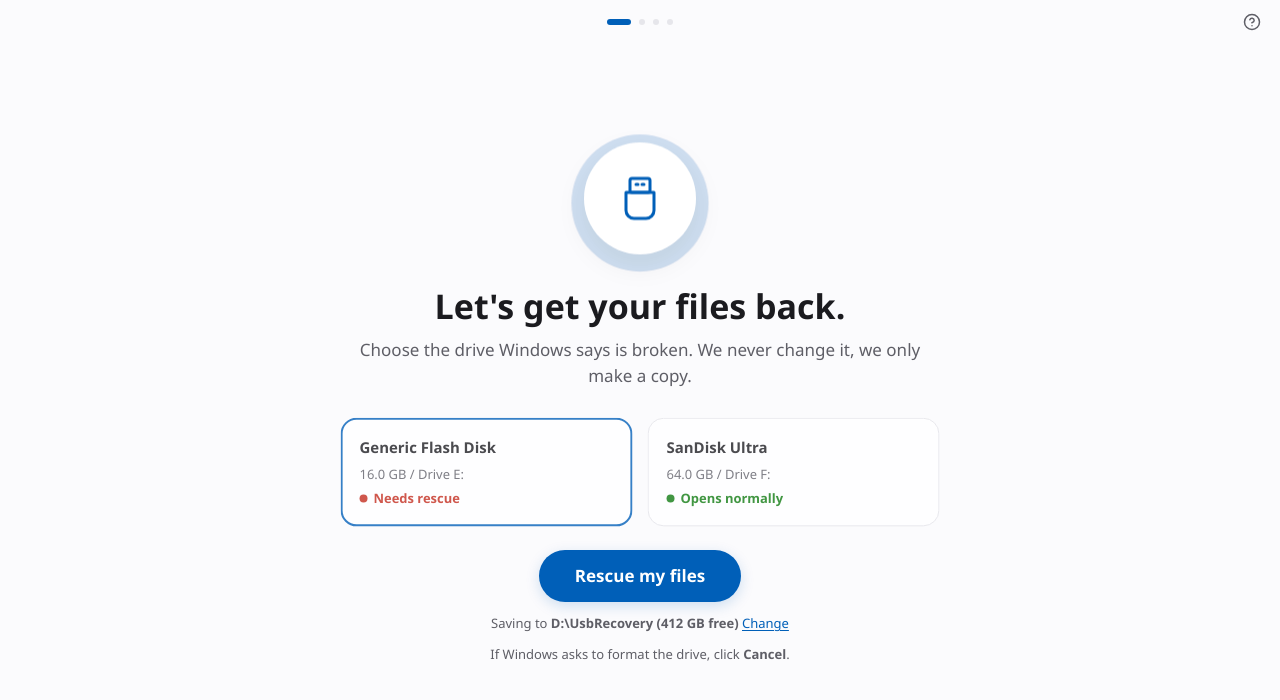
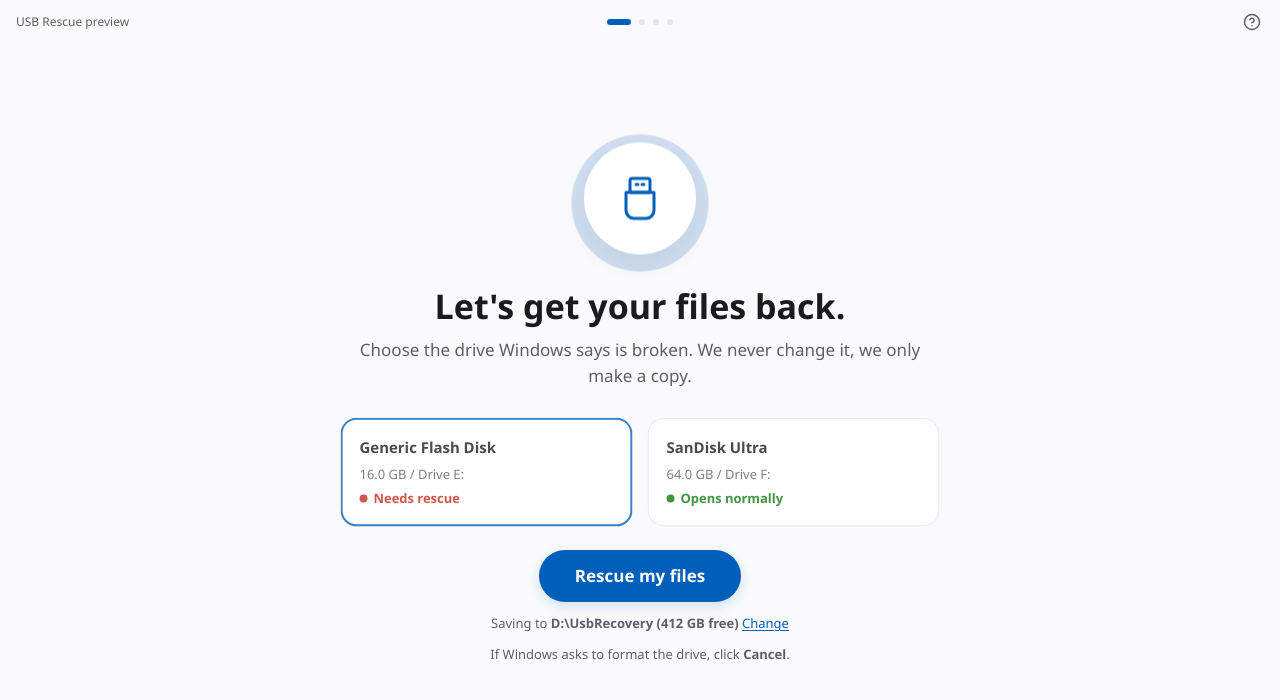
Before and after one commit to YousefYGhanem/usb-rescue, a website: page app/ui/index.html in a window 1280 px wide. Drawn offline with Linux system fonts and the light colour scheme.

Commit message:
Prepare 1.3.0 release: docs for the app, version in the window
README: app-first quick start with direct exe link, SmartScreen note,
WebView2 and app-aware troubleshooting, Pause instead of Ctrl+C,
CI app build, Tauri licence. CHANGELOG dated 1.3.0. Bug report form
covers the app. The app now shows its version at the top left.

Co-Authored-By: Claude Opus 5.5 <noreply@anthropic.com>

```diff
--- a/app/ui/app.js
+++ b/app/ui/app.js
@@ -74,6 +74,7 @@ async function refresh() {
   try {
     const r = await invoke('list_drives');
     S.drives = r.drives || [];
+    if (r.version) $('ver').textContent = 'USB Rescue ' + r.version;
     if (!S.outDir) { S.outDir = r.outDir || ''; S.outFree = r.outFree || 0; renderOut(); }
     if (!S.drives.some((d) => d.number === S.sel)) {
       const pick = S.drives.find((d) => !d.readable && d.size > 0) || S.drives[0];
--- a/app/ui/index.html
+++ b/app/ui/index.html
@@ -9,6 +9,7 @@
 <body>
 <div class="app">
   <header class="bar">
+    <span class="ver" id="ver">USB Rescue</span>
     <div class="dots" id="dots" role="img" aria-label="Step 1 of 4"><i></i><i></i><i></i><i></i></div>
     <button class="icon-btn" id="helpBtn" aria-label="Help">
       <svg viewBox="0 0 24 24" aria-hidden="true"><circle cx="12" cy="12" r="10"/><path d="M9.1 9a3 3 0 0 1 5.8 1c0 2-3 3-3 3M12 17h.01"/></svg>
--- a/app/ui/style.css
+++ b/app/ui/style.css
@@ -25,6 +25,7 @@ button { font: inherit; color: inherit; }
 .app { height: 100%; display: flex; flex-direction: column; }
 .bar { height: 44px; flex-shrink: 0; display: flex; align-items: center; justify-content: center; position: relative; }
 .dots { display: flex; gap: 8px; }
+.ver { position: absolute; left: 16px; font-size: 12px; color: var(--text2); }
 .dots i { height: 6px; width: 6px; border-radius: 3px; background: var(--track); transition: all .45s var(--spring); }
 .dots i.on { width: 24px; background: var(--accent); }
 .dots i.past { background: var(--accent); opacity: .45; }
```
Also changed, not shown: .github/ISSUE_TEMPLATE/bug_report.yml, CHANGELOG.md, README.md.
